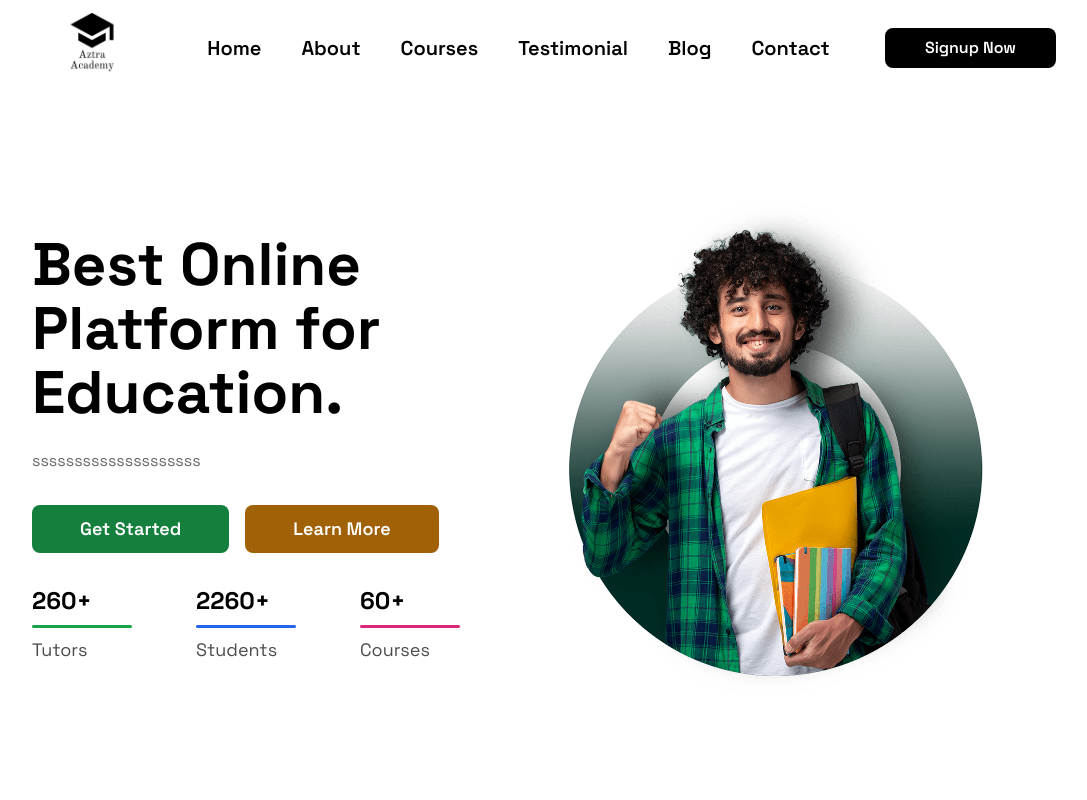
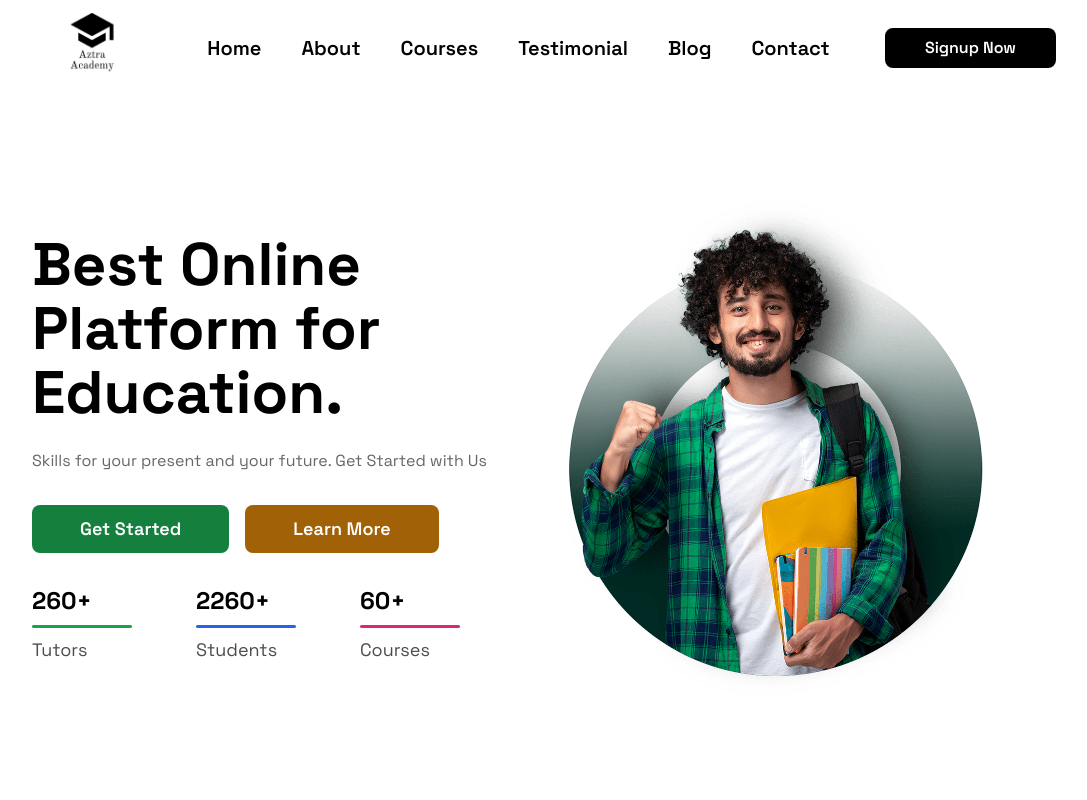
Before and after one commit to NadeeTharuka/new-lms, a Next.js app: page / in a window 1280 px wide. Shown: the top 800 px of the page, without its empty margins (96-1183 px from the left). Built offline with nearby package versions, Linux system fonts and the light colour scheme.

Commit message:
Update HeroContent.tsx

```diff
--- a/components/Home/Hero/HeroContent.tsx
+++ b/components/Home/Hero/HeroContent.tsx
@@ -12,7 +12,8 @@ const HeroContent = () => {
         </h1>
         {/* Description */}
         <p data-aos="fade-left" data-aos-delay="150" className="mt-6 text-sm md:text-base text-black text-opacity-60">
-            ssssssssssssssssssss
+        Skills for your present and your future.
+        Get Started with Us
         </p>
         {/* Buttons */}
         <div className="mt-8 flex items-center space-x-4">
```
